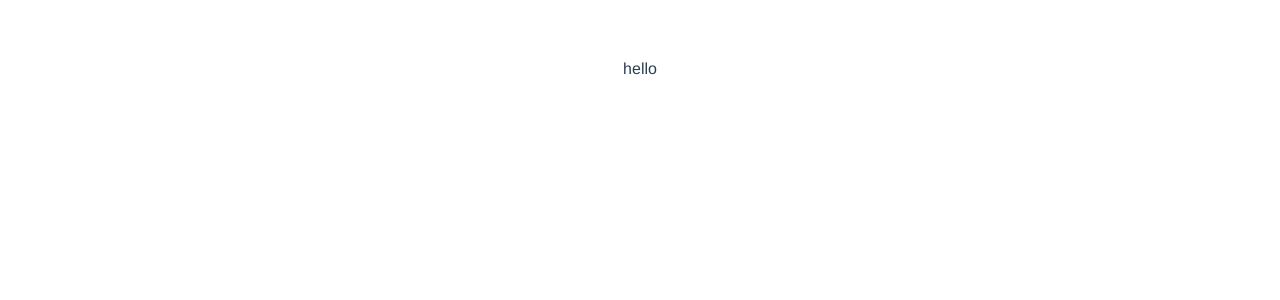
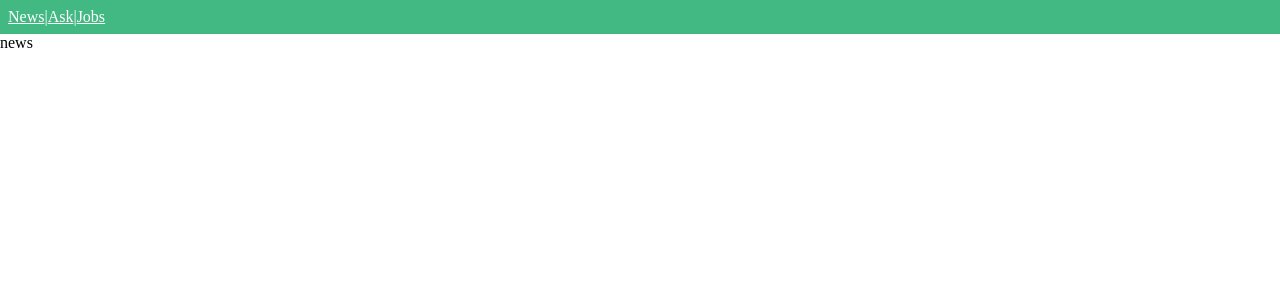
Before and after one commit to yeongdonge/vue-hacker-news, a Vue app: page /#/news in a window 1280 px wide. Before the commit this address led to /#/ask. Shown: the top 300 px of the page. Built offline with nearby package versions, Linux system fonts and the light colour scheme.

Commit message:
RouterLink를 이용한 Toolbar 구현

```diff
--- a/src/App.vue
+++ b/src/App.vue
@@ -1,27 +1,18 @@
 <template>
   <div id="app">
-    hello
+    <tool-bar></tool-bar>
+    <router-view></router-view>
   </div>
 </template>
 
 <script>
-
+import ToolBar from './components/ToolBar.vue';
 export default {
-  methods: {
-    fetchData() {
-      console.log('hello');
-    }
-  }
+  components: {
+    ToolBar,
+},
 }
 </script>
 
 <style>
-#app {
-  font-family: Avenir, Helvetica, Arial, sans-serif;
-  -webkit-font-smoothing: antialiased;
-  -moz-osx-font-smoothing: grayscale;
-  text-align: center;
-  color: #2c3e50;
-  margin-top: 60px;
-}
 </style>
--- /dev/null
+++ b/src/components/ToolBar.vue
@@ -0,0 +1,33 @@
+<template>
+  <div class="header">
+    <router-link to="/news">News</router-link> |
+    <router-link to="/ask">Ask</router-link> |
+    <router-link to="/jobs">Jobs</router-link>
+  </div>
+</template>
+
+<script>
+export default {
+
+}
+</script>
+
+<style scpoed>
+.header {
+    color: white;
+    background-color: #42b883;
+    display: flex;
+    padding: 8px;
+}
+.header .router-link-exact-actvice {
+    color: #35495e;
+}
+.header a {
+    color: white;
+}
+body {
+    padding: 0;
+    margin: 0;
+}
+
+</style>
--- a/src/main.js
+++ b/src/main.js
@@ -1,6 +1,6 @@
-import Vue from 'vue'
-import App from './App.vue'
-import {router} from './router/index.js'
+import Vue from 'vue';
+import App from './App.vue';
+import {router} from './router/index.js';
 
 
 
--- a/src/router/index.js
+++ b/src/router/index.js
@@ -1,22 +1,26 @@
 import Vue from "vue";
 import VueRouter from "vue-router";
-import NewsView from '../views/NewsView.vue'
-import AskView from '../views/AskView.vue'
-import JobsView from '../views/JobsView.vue'
+import NewsView from "../views/NewsView.vue";
+import AskView from "../views/AskView.vue";
+import JobsView from "../views/JobsView.vue";
 Vue.use(VueRouter);
 
 export const router = new VueRouter({
   routes: [
     {
-      path: '/news',
+      path: "/",
+      redirect: "/news",
+    },
+    {
+      path: "/news",
       component: NewsView,
     },
     {
-      path: '/ask',
+      path: "/ask",
       component: AskView,
     },
     {
-      path: '/jobs',
+      path: "/jobs",
       component: JobsView,
     },
   ],
```
